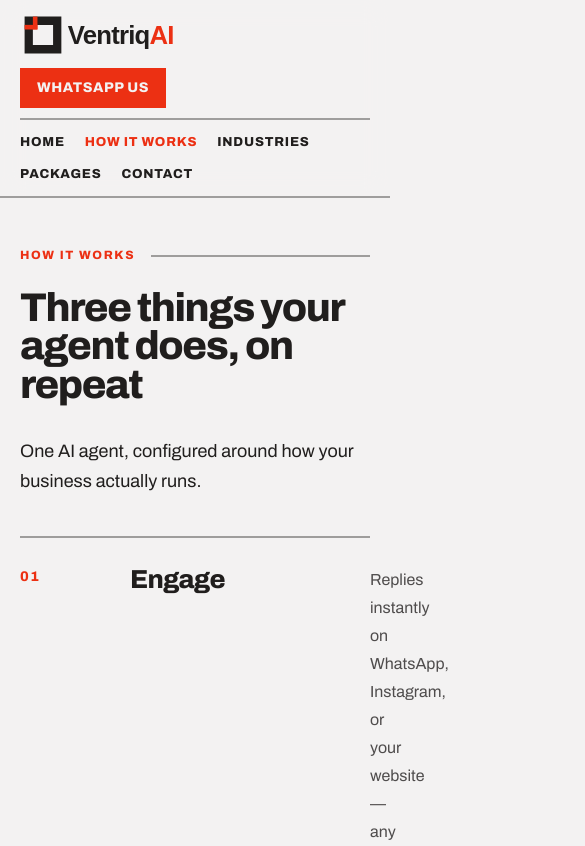
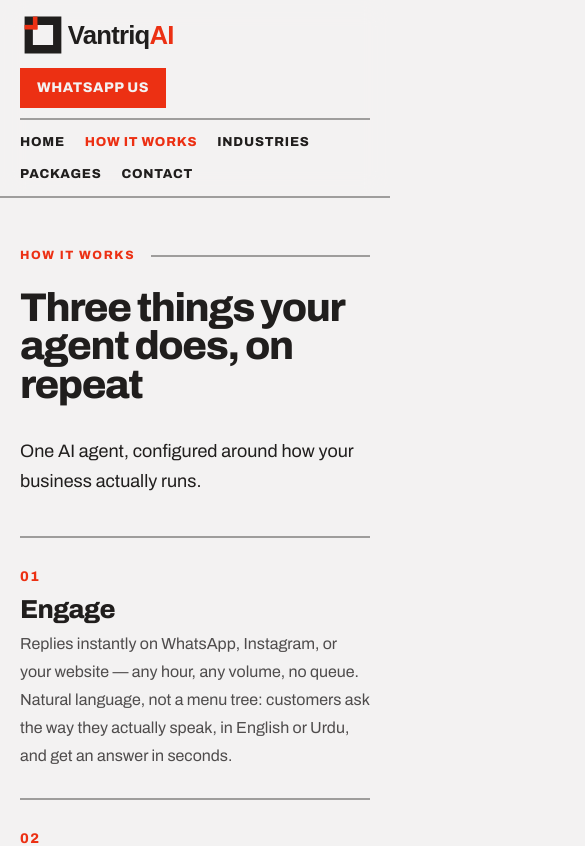
Before and after one commit to wahabsarwar1-beep/vantriqai-modernist-site, a Next.js app: page /how-it-works in a window 390 px wide. Shown: the top 846 px of the page, 585 px wide, since content can reach past the window. Built offline with nearby package versions, Linux system fonts and the light colour scheme.

Commit message:
Add files via upload

```diff
--- a/app/globals.css
+++ b/app/globals.css
@@ -260,6 +260,17 @@ textarea.input { min-height: 90px; resize: vertical; }
   .nav { gap: 10px 14px; padding-block: 12px; }
 }
 
+/* — ruled step row (index / heading / body), How it works — */
+.step-row {
+  display: grid;
+  grid-template-columns: minmax(56px, 90px) minmax(0, 300px) minmax(0, 1fr);
+  gap: 16px clamp(20px, 4vw, 64px);
+  align-items: start;
+}
+@media (max-width: 860px) {
+  .step-row { grid-template-columns: minmax(0, 1fr); gap: 8px; }
+}
+
 /* — tables — */
 .table { width: 100%; border-collapse: collapse; font-size: 14px; }
 .table th {
@@ -300,7 +311,7 @@ textarea.input { min-height: 90px; resize: vertical; }
   padding-top: 22px;
 }
 @media (max-width: 860px) {
-  .split-header { grid-template-columns: 1fr; gap: 12px; }
+  .split-header { grid-template-columns: minmax(0, 1fr); gap: 12px; }
 }
 
 /* — cell/row hover tints used across the ruled grid sections — */
--- a/app/how-it-works/page.tsx
+++ b/app/how-it-works/page.tsx
@@ -97,14 +97,10 @@ export default function HowItWorks() {
           {STEPS.map((step, i) => (
             <div
               key={step.n}
-              className="row-hover"
+              className="row-hover step-row"
               style={{
                 borderTop: "2px solid var(--color-divider)",
                 borderBottom: i === STEPS.length - 1 ? "2px solid var(--color-divider)" : undefined,
-                display: "grid",
-                gridTemplateColumns: "minmax(56px,90px) minmax(0,300px) minmax(0,1fr)",
-                gap: "16px clamp(20px,4vw,64px)",
-                alignItems: "start",
                 padding: "clamp(28px,3.5vw,44px) 0",
               }}
             >
@@ -133,7 +129,7 @@ export default function HowItWorks() {
                     <th style={{ fontSize: 12, letterSpacing: "0.1em", padding: "12px 10px" }}>Hiring staff</th>
                     <th style={{ fontSize: 12, letterSpacing: "0.1em", padding: "12px 10px" }}>A generic chatbot</th>
                     <th style={{ fontSize: 12, letterSpacing: "0.1em", padding: "12px 10px", color: "var(--color-accent)" }}>
-                      VentriqAI
+                      VantriqAI
                     </th>
                   </tr>
                 </thead>
--- a/app/layout.tsx
+++ b/app/layout.tsx
@@ -11,7 +11,7 @@ const archivo = Archivo({
 });
 
 export const metadata: Metadata = {
-  title: "VentriqAI — WhatsApp AI agents for Pakistani SMEs",
+  title: "VantriqAI — WhatsApp AI agents for Pakistani SMEs",
   description:
     "AI agents that reply, qualify, and book — 24 hours a day. On WhatsApp, Instagram, and your website, in seconds, at any volume.",
 };
--- a/app/page.tsx
+++ b/app/page.tsx
@@ -89,7 +89,7 @@ export default function Home() {
                 color: "var(--color-text)",
               }}
             >
-              Ventriq<span style={{ color: "var(--color-accent)" }}>AI</span>
+              Vantriq<span style={{ color: "var(--color-accent)" }}>AI</span>
             </span>
             <span style={{ flex: 1, height: 2, background: "var(--color-divider)" }} />
           </div>
@@ -240,7 +240,7 @@ export default function Home() {
         </section>
 
         <section style={{ padding: "0 0 clamp(56px,8vw,104px)" }}>
-          <SplitHeader kicker={<>03 — Why <span style={{ color: "var(--color-text)" }}>Ventriq</span>AI</>}>
+          <SplitHeader kicker={<>03 — Why <span style={{ color: "var(--color-text)" }}>Vantriq</span>AI</>}>
             <h2 style={{ fontSize: "clamp(30px,4.2vw,58px)", lineHeight: 1.02, letterSpacing: "-0.03em", margin: "0 0 44px", maxWidth: "22ch" }}>
               A local partner, not a faceless subscription
             </h2>
--- a/components/BrandName.tsx
+++ b/components/BrandName.tsx
@@ -2,11 +2,11 @@ type BrandNameProps = {
   inkColor?: string;
 };
 
-/** "VentriqAI" set in the logo's colors — Ventriq in ink, AI in the accent. */
+/** "VantriqAI" set in the logo's colors — Vantriq in ink, AI in the accent. */
 export default function BrandName({ inkColor = "inherit" }: BrandNameProps) {
   return (
     <span style={{ fontFamily: "var(--font-heading)", fontWeight: 800 }}>
-      <span style={{ color: inkColor }}>Ventriq</span>
+      <span style={{ color: inkColor }}>Vantriq</span>
       <span style={{ color: "var(--color-accent)" }}>AI</span>
     </span>
   );
--- a/components/ChatDemo.tsx
+++ b/components/ChatDemo.tsx
@@ -205,7 +205,7 @@ export default function ChatDemo() {
               style={{ width: 22, height: 22, flex: "none", display: "block" }}
             />
             <span style={{ fontFamily: "var(--font-heading)", fontWeight: 800, fontSize: 13, letterSpacing: "-0.01em" }}>
-              Ventriq<span style={{ color: "var(--color-accent)" }}>AI</span> agent
+              Vantriq<span style={{ color: "var(--color-accent)" }}>AI</span> agent
             </span>
             <span
               style={{
--- a/components/Logo.tsx
+++ b/components/Logo.tsx
@@ -6,7 +6,7 @@ export default function Logo({ height = 46 }: LogoProps) {
   return (
     <img
       src="/ventriqai-lockup.svg"
-      alt="VentriqAI"
+      alt="VantriqAI"
       style={{ height, width: "auto", flex: "none", display: "block" }}
     />
   );
```
Also changed, not shown: app/icon.svg (added), public/ventriqai-lockup.svg.
